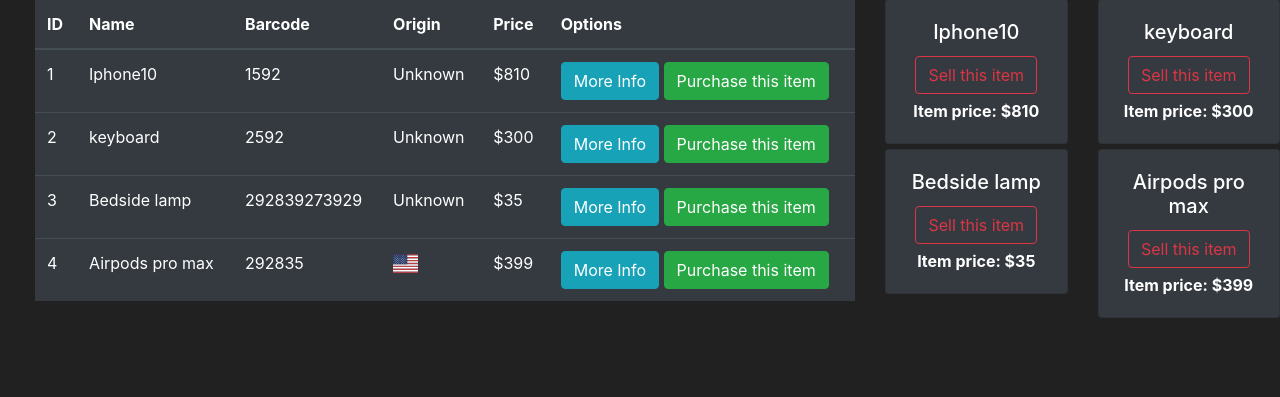
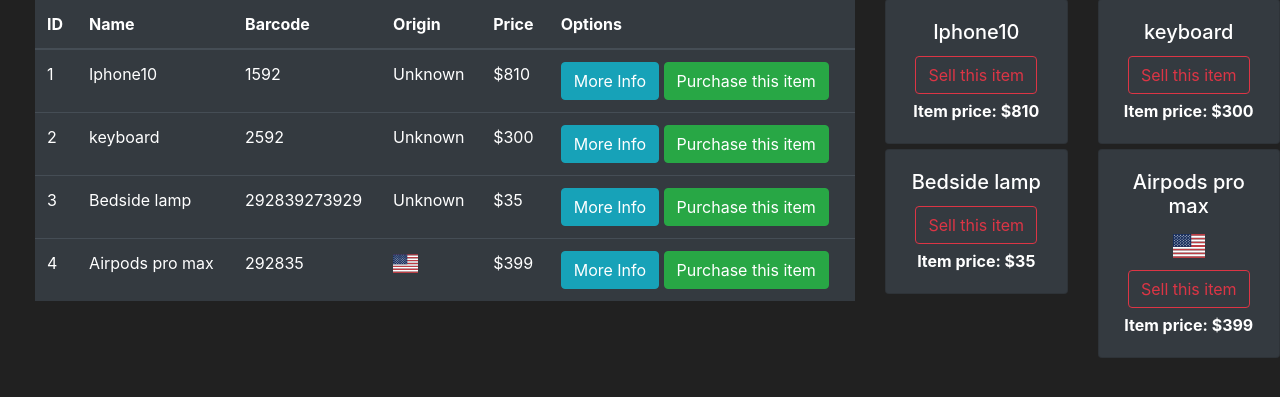
Before and after one commit to James-h95/login-website, a Flask app: template market/templates/market.html in a window 1280 px wide. Shown: the part 187-584 px from the top of the page. Run offline with Flask 3, Linux system fonts and the light colour scheme; the template is opened without the code that fills it: values that come from a table or form of the project are taken from there, others are empty; form fields are guessed from the names that the template uses; some libraries are stand-ins or nearby versions.

Commit message:
implemented country flag on owned item card

```diff
--- a/market/templates/market.html
+++ b/market/templates/market.html
@@ -60,6 +60,10 @@
          <div style="margin-bottom: 5px" class="card text-center bg-dark">
             <div class="card-body">
                 <h5 class="card-title">{{ item.name }}</h5>
+               {% if item.origin_code %}
+                  <span class="flag-icon flag-icon-{{ item.origin_code }} flag-icon-squared mb-2" style="font-size: 2em;"></span>
+                  <br>
+               {% endif %}
                 <button type="button" class="btn btn-outline-danger" style="margin-bottom: 5px"
                 data-toggle="modal" data-target="#Modal-SellingConfirm-{{ item.id }}">
                     Sell this item
@@ -67,6 +71,7 @@
                 <p class="card-text"><strong>
                     Item price: ${{ item.price}}
                 </strong></p>
+
             </div>
         </div>
       </div>
```
Also changed, not shown: instance/market.db.
